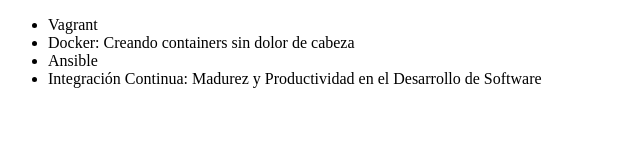
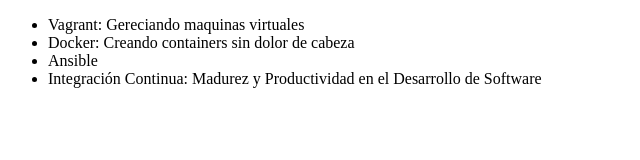
Before and after one commit to James5258/alura-git, a plain HTML site: page index.html in a window 1280 px wide. Shown: the whole page, without its empty margins (0-640 px from the left). Drawn offline with Linux system fonts and the light colour scheme.

Commit message:
corrigiendo curso de vagrant

```diff
--- a/index.html
+++ b/index.html
@@ -6,7 +6,7 @@
 </head>
 <body>
      <ul>
-         <li> Vagrant </li>
+         <li> Vagrant: Gereciando maquinas virtuales </li>
          <li> Docker: Creando containers sin dolor de cabeza </li>
          <li> Ansible </li>
          <li> Integración Continua: Madurez y Productividad en el Desarrollo de Software</li>
```
